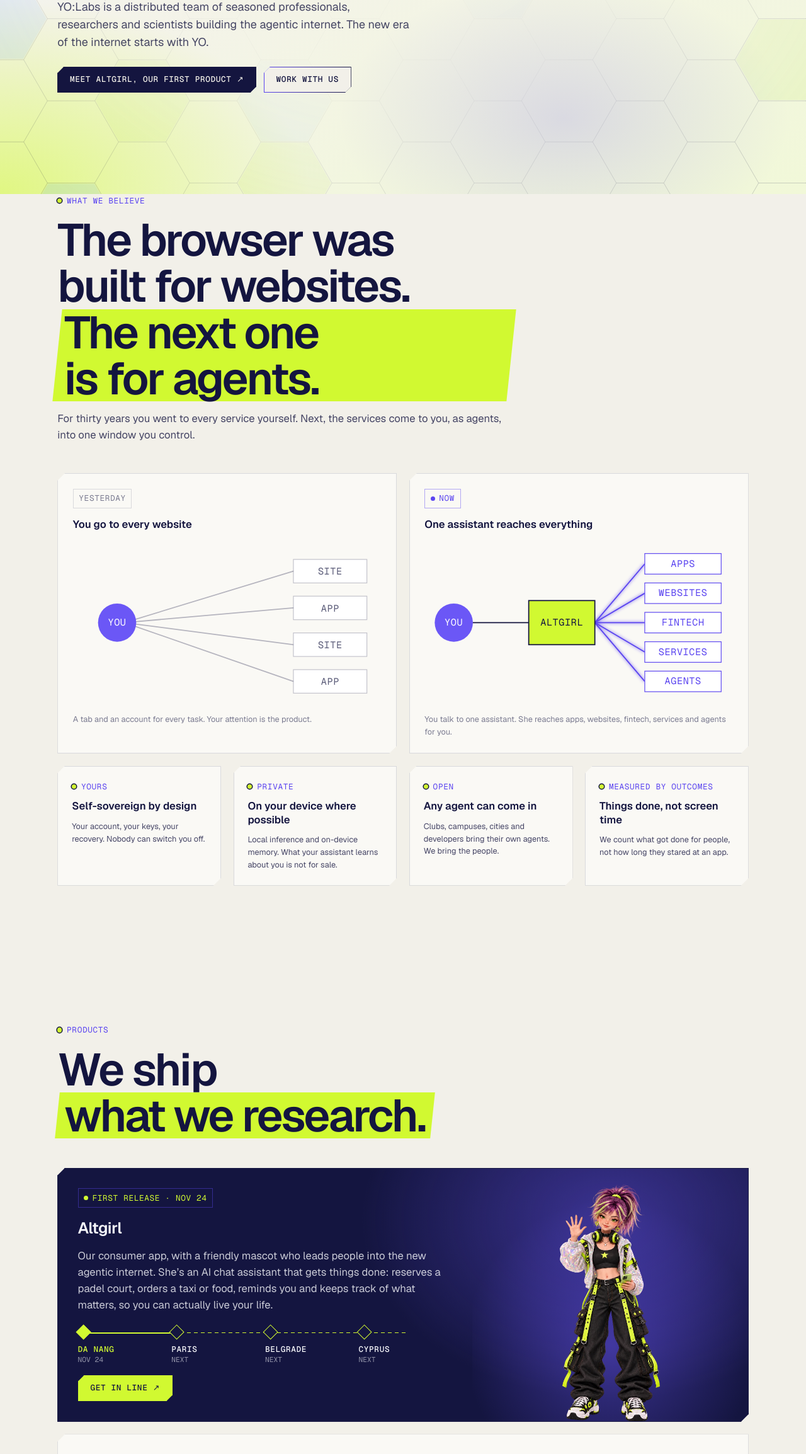
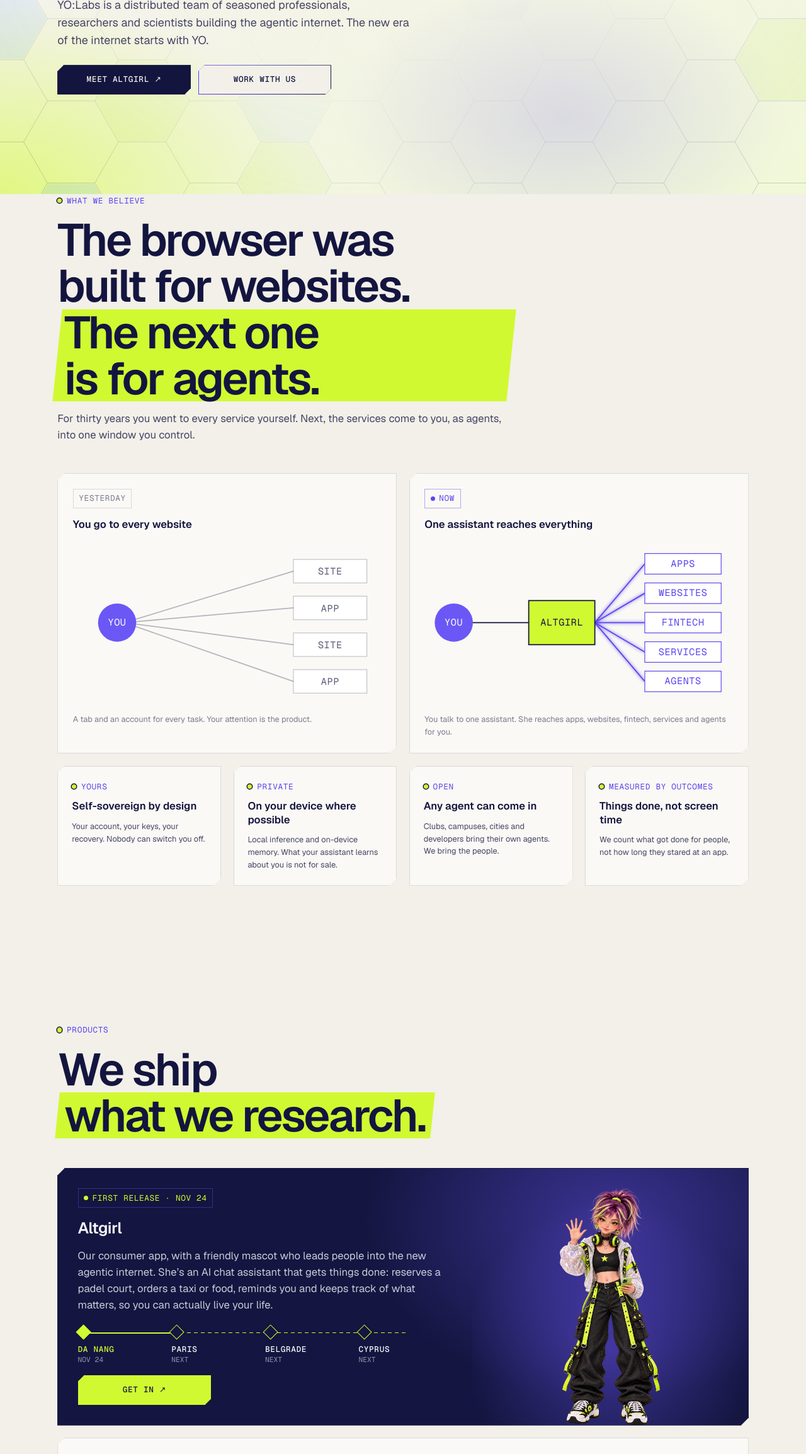
Before and after one commit to yomarina/yo-labs-site, a plain HTML site: page index.html in a window 1280 px wide. Shown: the part 492-2800 px from the top of the page at 63% size. Drawn offline with nearby package versions, Linux system fonts and the light colour scheme.

Commit message:
All buttons one size
Co-Authored-By: Claude Opus 5.5 <noreply@anthropic.com>

```diff
--- a/index.html
+++ b/index.html
@@ -207,6 +207,10 @@ footer .flogo{height:6.5rem;width:auto;display:block;flex-basis:100%;max-width:m
   radial-gradient(55vw 55vh at 0% 100%,rgba(209,249,49,.55),transparent 70%),
   radial-gradient(40vw 40vh at 70% 85%,rgba(91,69,240,.16),transparent 70%),
   linear-gradient(160deg,#eef4ff 0%,#f4f3ea 45%,#f1f8d8 100%)}
+/* все кнопки одного размера: одна высота, одна минимальная ширина, текст по центру */
+.cta{box-sizing:border-box;height:3rem;min-width:13.5rem;padding:0 1.4rem;justify-content:center;white-space:nowrap;font-size:var(--s);line-height:1}
+.join .cta,.sticky .cta{height:3rem;padding:0 1.4rem}
+@media(max-width:700px){.cta{min-width:0}header .cta{min-width:0;height:2.6rem}}
 </style>
 </head>
 <body>
@@ -223,7 +227,7 @@ footer .flogo{height:6.5rem;width:auto;display:block;flex-basis:100%;max-width:m
   <p class="mono k">YO:Labs · an AI lab for everyday life</p>
   <h1><span class="box">Agents are coming.</span> <span class="hl"><span>We build your side.</span></span></h1>
   <p class="lead">YO:Labs is a distributed team of seasoned professionals, researchers and scientists building the agentic internet. The new era of the internet starts with YO.</p>
-  <div class="row"><a class="cta solid" href="https://yomarina.github.io/altgirl-site/">Meet Altgirl, our first product ↗</a><a class="cta" href="#join">Work with us</a></div>
+  <div class="row"><a class="cta solid" href="https://yomarina.github.io/altgirl-site/">Meet Altgirl ↗</a><a class="cta" href="#join">Work with us</a></div>
 </div></section>
 
 <section id="belief" style="padding-top:2rem"><div class="wrap">
@@ -287,7 +291,7 @@ footer .flogo{height:6.5rem;width:auto;display:block;flex-basis:100%;max-width:m
         <div class="stop"><i></i><b>Belgrade</b><span>next</span></div>
         <div class="stop"><i></i><b>Cyprus</b><span>next</span></div>
       </div>
-      <div><a class="cta solid" href="https://yomarina.github.io/altgirl-site/">Get in line ↗</a></div>
+      <div><a class="cta solid" href="https://yomarina.github.io/altgirl-site/">Get in ↗</a></div>
     </div>
     <div class="pic"><img src="assets/altgirl.webp" alt="Altgirl, the assistant character" loading="lazy"></div>
   </div>
```
